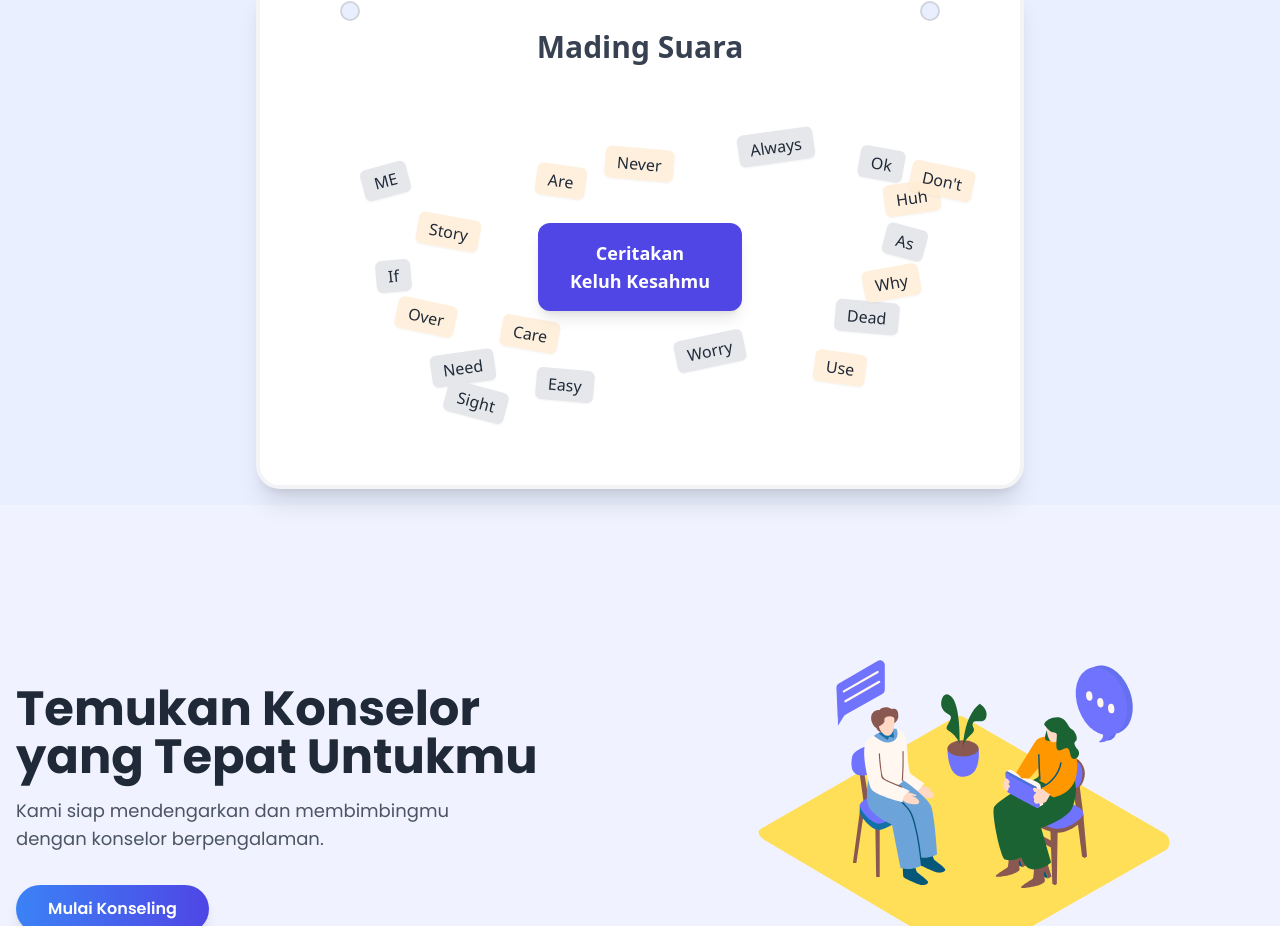
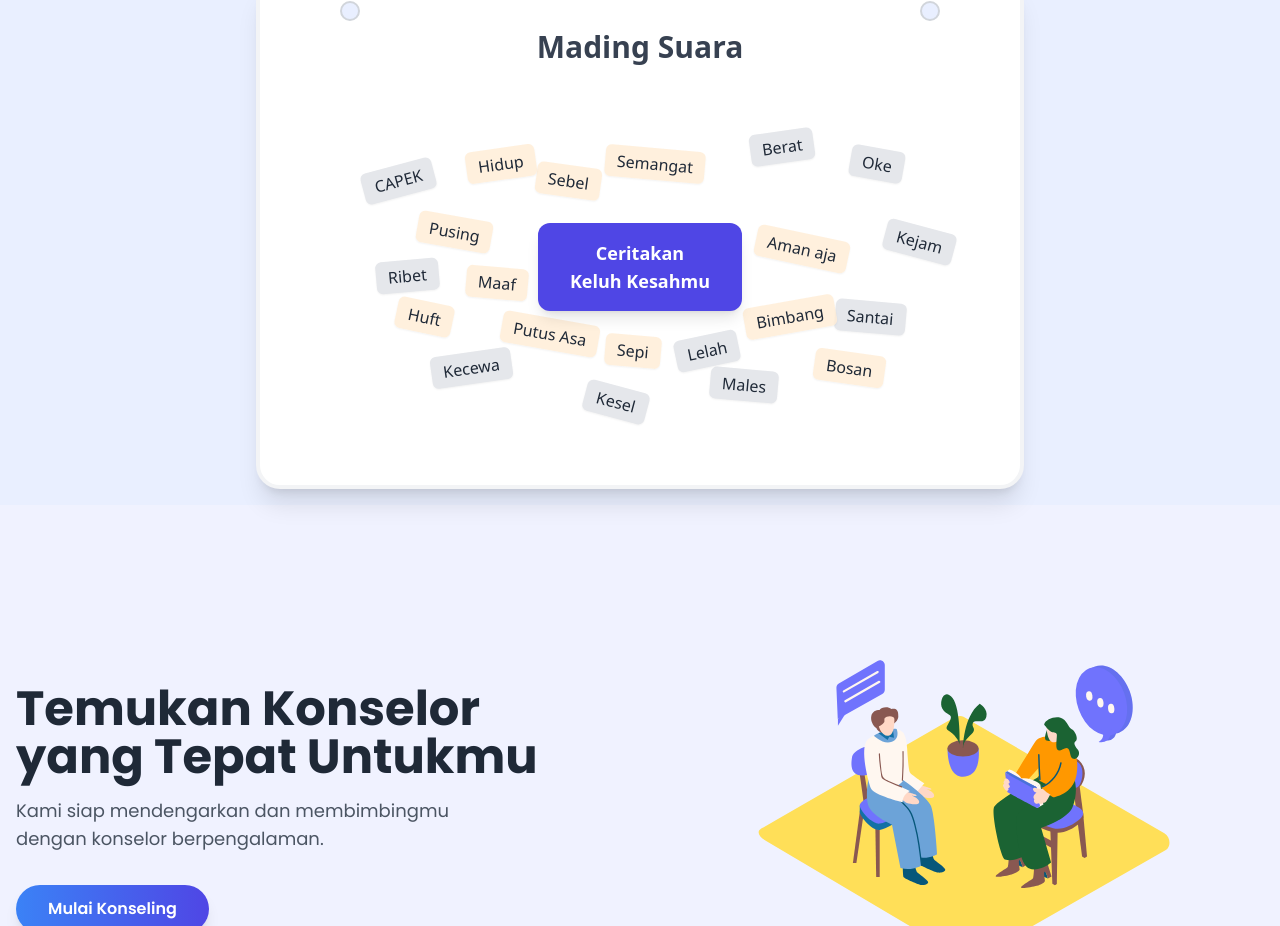
Before and after one commit to jiwabelajarid-dev/jiwabelajar-app, a Next.js app: page / in a window 1280 px wide. Shown: the part 959-1885 px from the top of the page. Built offline with nearby package versions, Linux system fonts and the light colour scheme; no server answers.

Commit message:
Update index.tsx

```diff
--- a/src/components/Home/Mading/index.tsx
+++ b/src/components/Home/Mading/index.tsx
@@ -10,25 +10,27 @@ const poppins = Poppins({
 
 
 const wordsData = [
-    { text: "ME", style: { top: '20%', left: '10%', transform: 'rotate(-15deg)' }, color: 'bg-gray-200' },
-    { text: "Story", style: { top: '35%', left: '18%', transform: 'rotate(10deg)' }, color: 'bg-orange-100/80' },
-    { text: "If", style: { top: '48%', left: '12%', transform: 'rotate(-5deg)' }, color: 'bg-gray-200' },
-    { text: "Over", style: { top: '60%', left: '15%', transform: 'rotate(12deg)' }, color: 'bg-orange-100/80' },
-    { text: "Need", style: { top: '75%', left: '20%', transform: 'rotate(-8deg)' }, color: 'bg-gray-200' },
-    { text: "Sight", style: { top: '85%', left: '22%', transform: 'rotate(15deg)' }, color: 'bg-gray-200' },
-    { text: "Are", style: { top: '20%', left: '35%', transform: 'rotate(8deg)' }, color: 'bg-orange-100/80' },
-    { text: "Easy", style: { top: '80%', left: '35%', transform: 'rotate(5deg)' }, color: 'bg-gray-200' },
-    { text: "Care", style: { top: '65%', left: '30%', transform: 'rotate(10deg)' }, color: 'bg-orange-100/80' },
-    { text: "Worry", style: { top: '70%', left: '55%', transform: 'rotate(-12deg)' }, color: 'bg-gray-200' },
-    { text: "Use", style: { top: '75%', left: '75%', transform: 'rotate(8deg)' }, color: 'bg-orange-100/80' },
-    { text: "Dead", style: { top: '60%', left: '78%', transform: 'rotate(5deg)' }, color: 'bg-gray-200' },
-    { text: "Why", style: { top: '50%', left: '82%', transform: 'rotate(-10deg)' }, color: 'bg-orange-100/80' },
-    { text: "As", style: { top: '38%', left: '85%', transform: 'rotate(15deg)' }, color: 'bg-gray-200' },
-    { text: "Huh", style: { top: '25%', left: '85%', transform: 'rotate(-8deg)' }, color: 'bg-orange-100/80' },
-    { text: "Ok", style: { top: '15%', right: '12%', transform: 'rotate(10deg)' }, color: 'bg-gray-200' },
-    { text: "Don't", style: { top: '20%', right: '2%', transform: 'rotate(12deg)' }, color: 'bg-orange-100/80' },
-    { text: "Always", style: { top: '10%', right: '25%', transform: 'rotate(-8deg)' }, color: 'bg-gray-200' },
-    { text: "Never", style: { top: '15%', left: '45%', transform: 'rotate(5deg)' }, color: 'bg-orange-100/80' },
+    { text: "CAPEK", style: { top: '20%', left: '10%', transform: 'rotate(-15deg)' }, color: 'bg-gray-200' },
+    { text: "Pusing", style: { top: '35%', left: '18%', transform: 'rotate(10deg)' }, color: 'bg-orange-100/80' },
+    { text: "Ribet", style: { top: '48%', left: '12%', transform: 'rotate(-5deg)' }, color: 'bg-gray-200' },
+    { text: "Huft", style: { top: '60%', left: '15%', transform: 'rotate(12deg)' }, color: 'bg-orange-100/80' },
+    { text: "Kecewa", style: { top: '75%', left: '20%', transform: 'rotate(-8deg)' }, color: 'bg-gray-200' },
+    { text: "Kesel", style: { top: '85%', left: '42%', transform: 'rotate(15deg)' }, color: 'bg-gray-200' },
+    { text: "Sebel", style: { top: '20%', left: '35%', transform: 'rotate(8deg)' }, color: 'bg-orange-100/80' },
+    { text: "Males", style: { top: '80%', left: '60%', transform: 'rotate(5deg)' }, color: 'bg-gray-200' },
+    { text: "Putus Asa", style: { top: '65%', left: '30%', transform: 'rotate(10deg)' }, color: 'bg-orange-100/80' },
+    { text: "Lelah", style: { top: '70%', left: '55%', transform: 'rotate(-12deg)' }, color: 'bg-gray-200' },
+    { text: "Bosan", style: { top: '75%', left: '75%', transform: 'rotate(8deg)' }, color: 'bg-orange-100/80' },
+    { text: "Santai", style: { top: '60%', left: '78%', transform: 'rotate(5deg)' }, color: 'bg-gray-200' },
+    { text: "Bimbang", style: { top: '60%', left: '65%', transform: 'rotate(-10deg)' }, color: 'bg-orange-100/80' },
+    { text: "Kejam", style: { top: '38%', left: '85%', transform: 'rotate(15deg)' }, color: 'bg-gray-200' },
+    { text: "Hidup", style: { top: '15%', left: '25%', transform: 'rotate(-8deg)' }, color: 'bg-orange-100/80' },
+    { text: "Oke", style: { top: '15%', right: '12%', transform: 'rotate(10deg)' }, color: 'bg-gray-200' },
+    { text: "Aman aja", style: { top: '40%', right: '20%', transform: 'rotate(12deg)' }, color: 'bg-orange-100/80' },
+    { text: "Berat", style: { top: '10%', right: '25%', transform: 'rotate(-8deg)' }, color: 'bg-gray-200' },
+    { text: "Semangat", style: { top: '15%', left: '45%', transform: 'rotate(5deg)' }, color: 'bg-orange-100/80' },
+    { text: "Maaf", style: { top: '50%', left: '25%', transform: 'rotate(5deg)' }, color: 'bg-orange-100/80' },
+    { text: "Sepi", style: { top: '70%', left: '45%', transform: 'rotate(5deg)' }, color: 'bg-orange-100/80' },
 ];
 
 const MadingSection = () => {
```
